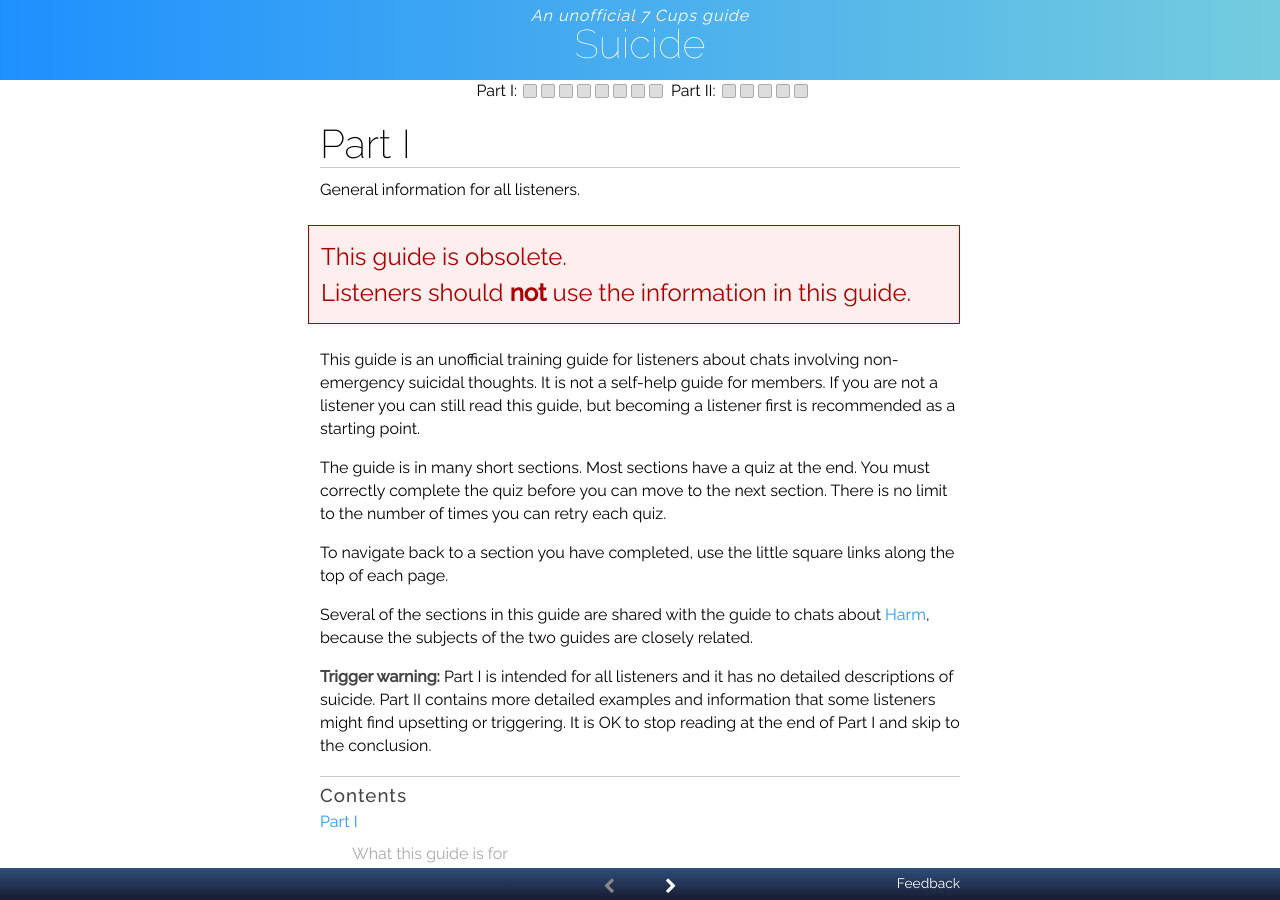
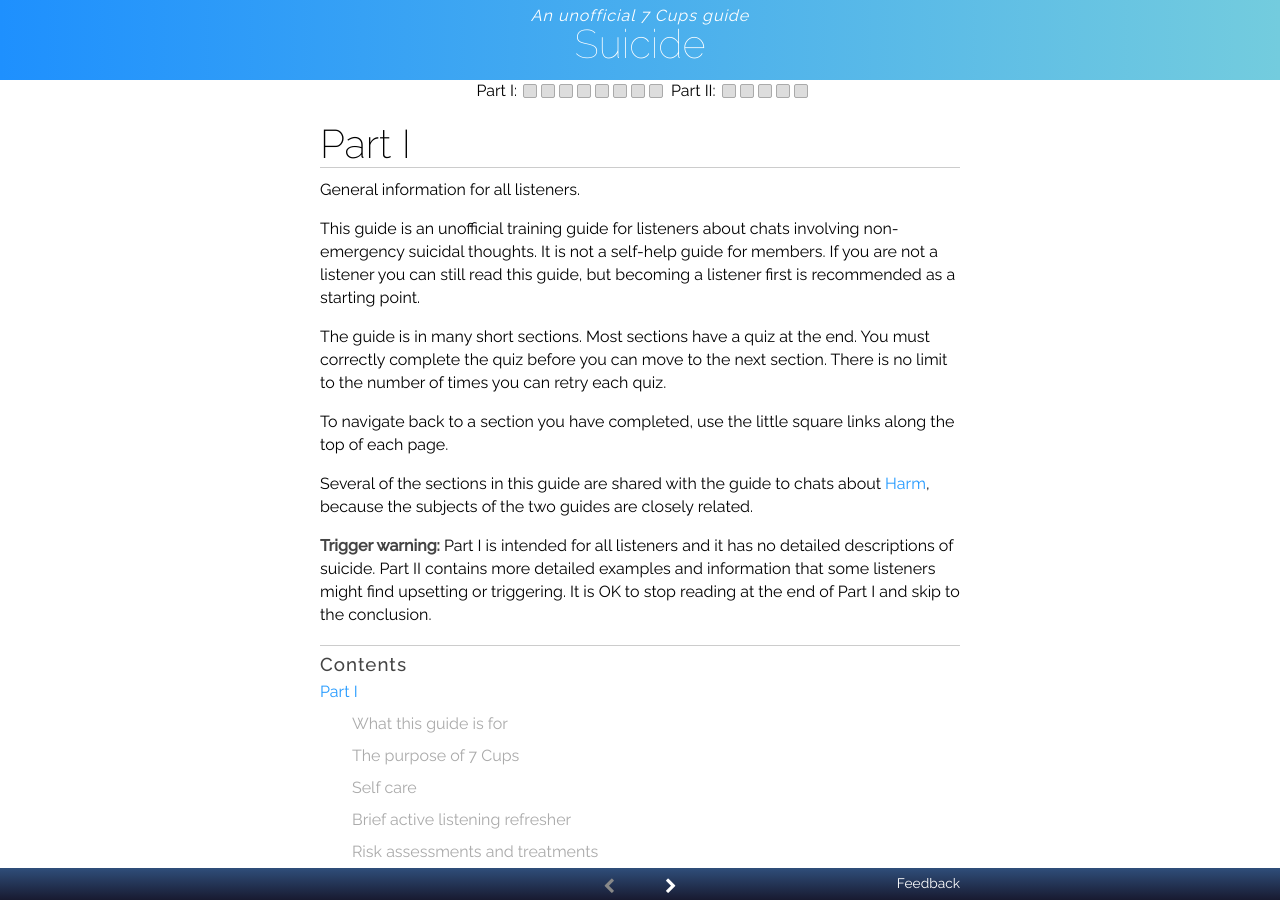
Before and after one commit to RarelyCharlie/rarelycharlie.github.io, a Jekyll site: the page built from _guide/suicide.md, in a window 1280 px wide and 900 px high. Built offline with Jekyll 4.4.1, drawn with Linux system fonts in a browser that asks for light colours; nearby versions of some CDN libraries.

Commit message:
hide warning

```diff
--- a/_guide/suicide.md
+++ b/_guide/suicide.md
@@ -8,7 +8,7 @@ feedback: https://www.7cups.com/@RarelyCharlie
 
 General information for all listeners.
 
-<div style="font-size: 150%; color: #a00; border: 1px solid #a00; line-height: 150%; background: #fee; padding: 1ex; margin: 1em 0 1em -1ex;">This guide is obsolete.<br>Listeners should <b>not</b> use the information in this guide.</div>
+<!-- div style="font-size: 150%; color: #0a0; border: 1px solid #0a0; line-height: 150%; background: #efe; padding: 1ex; margin: 1em 0 1em -1ex;">This guide is under review.<br>A future version of this guide is planned.</div -->
 
 This guide is an unofficial training guide for listeners about chats involving non-emergency suicidal thoughts. It is not a self-help guide for members. If you are not a listener you can still read this guide, but becoming a listener first is recommended as a starting point.
 
```
